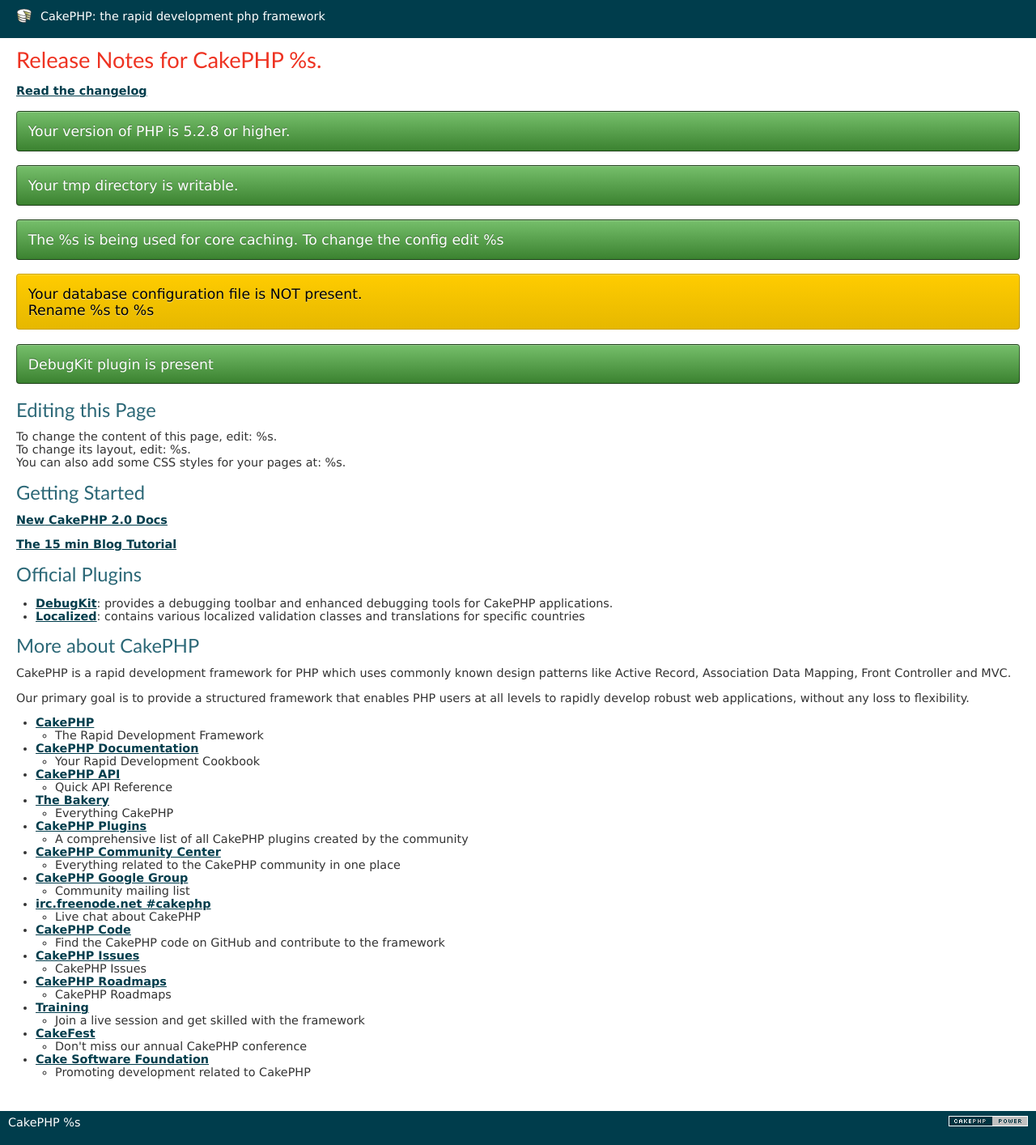
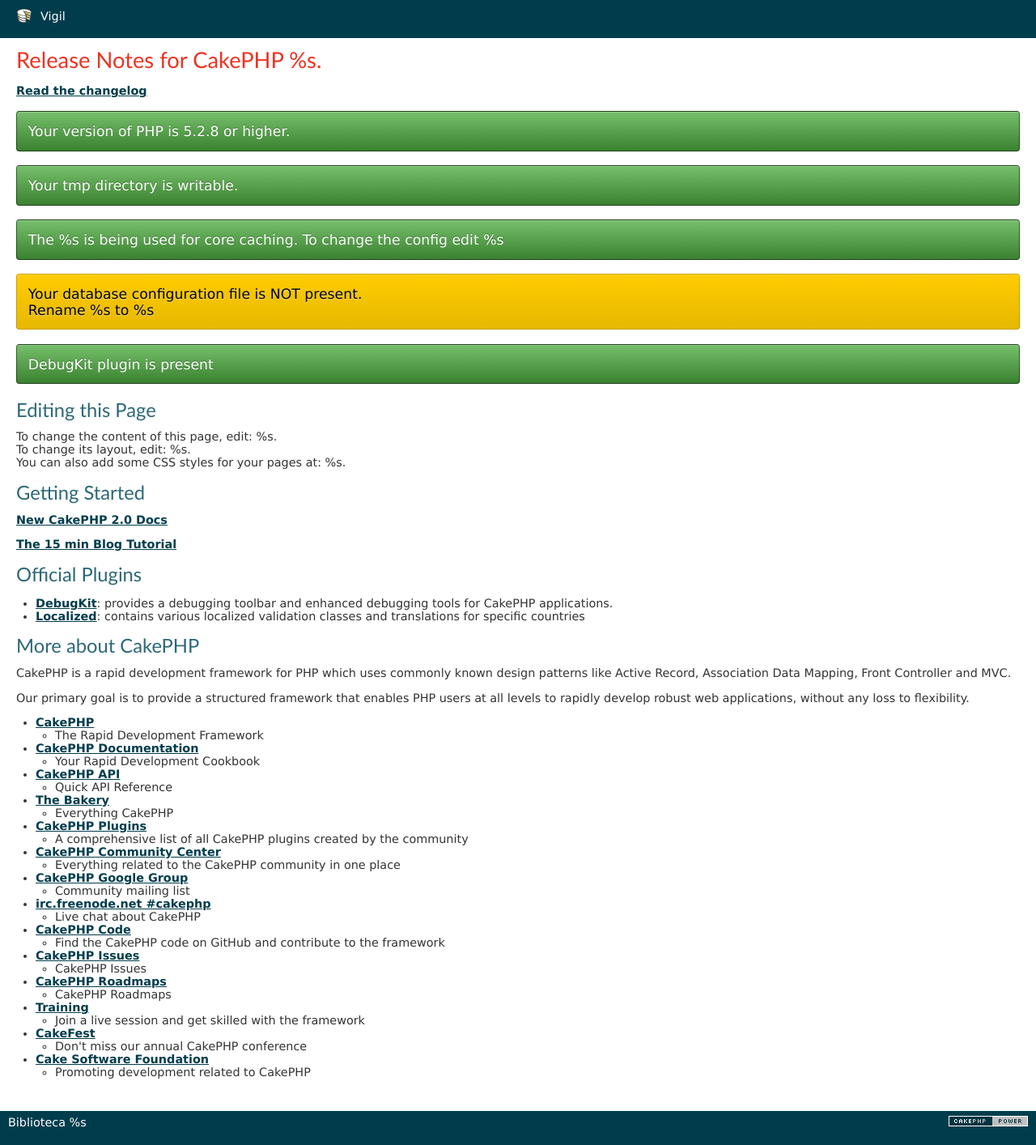
Before and after one commit to elaleprieto/vbiblio, a CakePHP app: the page made by app/View/Pages/home.ctp in a window 1280 px wide. Shown: the whole page at 81% size. Run offline with PHP 8.4 and a stand-in for CakePHP, Linux system fonts and the light colour scheme; the template is opened without the code that fills it, so the values that code supplies are empty; some libraries are stand-ins or nearby versions.

Commit message:
Ultimos agregados antes de la reunion.

```diff
--- a/app/View/Layouts/default.ctp
+++ b/app/View/Layouts/default.ctp
@@ -14,8 +14,8 @@
  * @license       http://www.opensource.org/licenses/mit-license.php MIT License
  */
 
-$cakeDescription = __d('cake_dev', 'CakePHP: the rapid development php framework');
-$cakeVersion = __d('cake_dev', 'CakePHP %s', Configure::version())
+$cakeDescription = __d('cake_dev', 'Vigil');
+$cakeVersion = __d('cake_dev', 'Biblioteca %s', Configure::version())
 ?>
 <!DOCTYPE html>
 <html>
```
Also changed, not shown: 1 other file.
